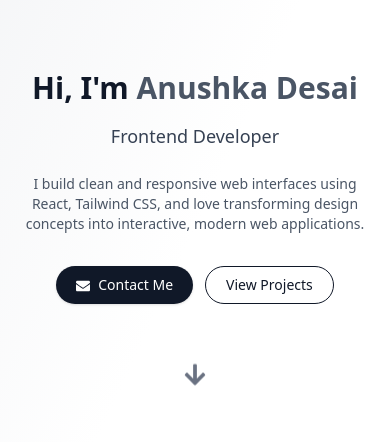
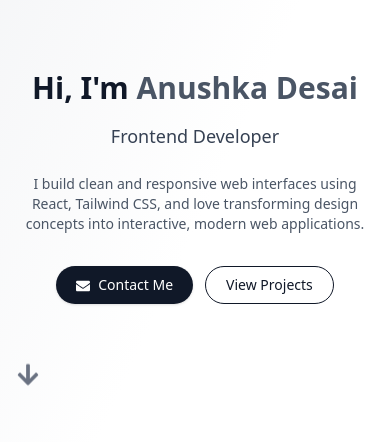
Before and after one commit to 11anushkadesai/portfolio, a React (Vite) app: page / in a window 390 px wide. Shown: the part 191-633 px from the top of the page. Built offline with nearby package versions, Linux system fonts and the light colour scheme.

Commit message:
Responsive Intro page

```diff
--- a/src/Pages/Intro.jsx
+++ b/src/Pages/Intro.jsx
@@ -12,9 +12,10 @@ function Intro() {
   return (
     <section
       id="intro"
-      className="min-h-screen flex flex-col justify-center items-center text-center px-4 sm:px-6 md:px-10 lg:px-20
+      className="min-h-screen w-full overflow-x-hidden flex flex-col justify-center items-center text-center px-4 sm:px-6 md:px-10 lg:px-20
       bg-gradient-to-br from-gray-100 via-white to-white dark:from-neutral-900 dark:to-neutral-950 transition-all"
     >
+      <div className="w-full max-w-screen-xl">
         <h1 className="text-3xl sm:text-4xl md:text-5xl lg:text-6xl font-bold text-gray-900 dark:text-white mb-4">
           Hi, I'm <span className="text-gray-600 dark:text-gray-300">Anushka Desai</span>
         </h1>
@@ -23,7 +24,7 @@ function Intro() {
           Frontend Developer
         </h2>
 
-      <p className="max-w-md sm:max-w-lg md:max-w-2xl text-gray-600 dark:text-gray-400 text-sm sm:text-base md:text-lg mb-8">
+        <p className="max-w-md sm:max-w-lg md:max-w-2xl text-gray-600 dark:text-gray-400 text-sm sm:text-base md:text-lg mb-8 mx-auto">
           I build clean and responsive web interfaces using React, Tailwind CSS, and love transforming design concepts into interactive, modern web applications.
         </p>
 
@@ -47,6 +48,7 @@ function Intro() {
         <div className="mt-16 animate-bounce text-gray-500 dark:text-gray-300">
           <FaArrowDown size={24} />
         </div>
+      </div>
     </section>
   );
 }
```
Lines whose indentation alone changed are shown as unchanged.
